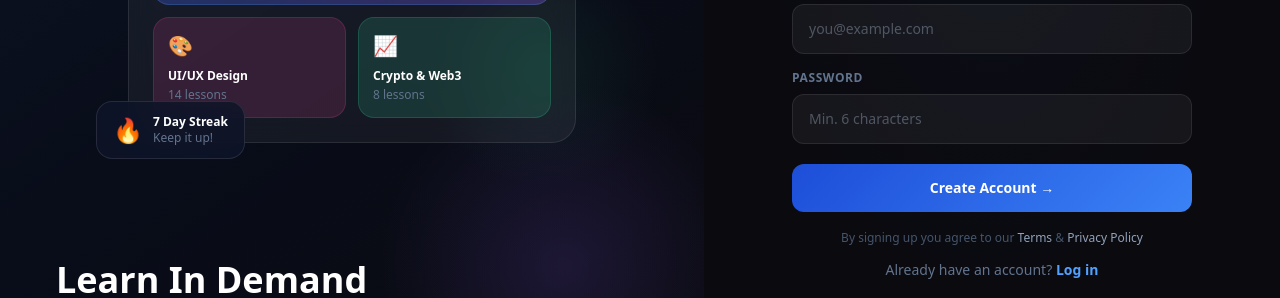
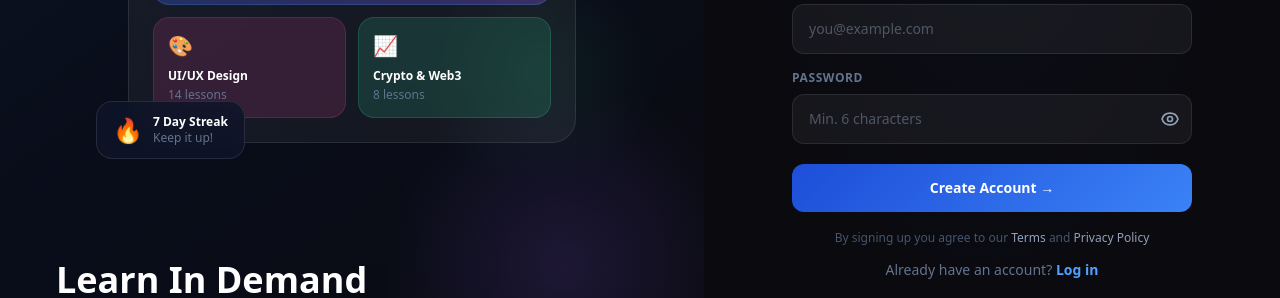
Before and after one commit to JesseJohn7/sabiskill, a Next.js app: page /signup in a window 1280 px wide. Shown: the part 413-711 px from the top of the page. Built offline with nearby package versions, Linux system fonts and the light colour scheme.

Commit message:
pass eye

```diff
--- a/app/signup/page.tsx
+++ b/app/signup/page.tsx
@@ -7,6 +7,7 @@ export default function SignupPage() {
   const [fullName, setFullName] = useState("");
   const [email, setEmail] = useState("");
   const [password, setPassword] = useState("");
+  const [showPassword, setShowPassword] = useState(false);
   const [error, setError] = useState<string | null>(null);
   const [success, setSuccess] = useState(false);
   const [loading, setLoading] = useState(false);
@@ -161,7 +162,6 @@ export default function SignupPage() {
         className="hidden lg:flex lg:w-[52%] xl:w-[55%] relative overflow-hidden flex-col"
         style={{ background: "linear-gradient(145deg, #0d1627 0%, #090d1a 50%, #0a0a0f 100%)" }}
       >
-        {/* Background glow orbs */}
         <div className="absolute top-[-120px] left-[-80px] w-[500px] h-[500px] rounded-full pointer-events-none"
           style={{ background: "radial-gradient(circle, rgba(59,130,246,0.2) 0%, transparent 65%)" }} />
         <div className="absolute bottom-[-80px] right-[-60px] w-[400px] h-[400px] rounded-full pointer-events-none"
@@ -169,20 +169,16 @@ export default function SignupPage() {
         <div className="absolute top-[45%] right-[5%] w-[250px] h-[250px] rounded-full pointer-events-none"
           style={{ background: "radial-gradient(circle, rgba(52,211,153,0.08) 0%, transparent 65%)" }} />
 
-        {/* Logo */}
         <div className="relative z-10 p-10 xl:p-14">
           <a href="/" className="text-2xl font-bold text-white tracking-tight">
             Sabi<span className="text-blue-400">skill</span>
           </a>
         </div>
 
-        {/* Main Illustration */}
         <div className="relative z-10 flex-1 flex items-center justify-center px-10 xl:px-16 pb-10">
           <div className="relative w-full max-w-md">
 
-            {/* Main screen mockup */}
             <div className="glass rounded-3xl p-5 xl:p-6 float-1">
-              {/* Mockup top bar */}
               <div className="flex items-center gap-2 mb-4">
                 <div className="w-2.5 h-2.5 rounded-full bg-red-400/60" />
                 <div className="w-2.5 h-2.5 rounded-full bg-yellow-400/60" />
@@ -190,9 +186,7 @@ export default function SignupPage() {
                 <div className="flex-1 mx-3 h-5 rounded-md" style={{ background: "rgba(255,255,255,0.06)" }} />
               </div>
 
-              {/* Course cards inside mockup */}
               <div className="space-y-3">
-                {/* Featured course */}
                 <div className="rounded-2xl overflow-hidden" style={{ background: "linear-gradient(135deg, rgba(37,99,235,0.3), rgba(139,92,246,0.3))", border: "1px solid rgba(96,165,250,0.2)" }}>
                   <div className="p-4">
                     <div className="flex items-start justify-between mb-3">
@@ -207,7 +201,6 @@ export default function SignupPage() {
                         </svg>
                       </div>
                     </div>
-                    {/* Progress bar */}
                     <div className="h-1.5 rounded-full w-full" style={{ background: "rgba(255,255,255,0.1)" }}>
                       <div className="h-1.5 rounded-full w-[65%]" style={{ background: "linear-gradient(90deg, #3b82f6, #8b5cf6)" }} />
                     </div>
@@ -218,12 +211,10 @@ export default function SignupPage() {
                   </div>
                 </div>
 
-                {/* Two small course cards */}
                 <div className="grid grid-cols-2 gap-3">
-                  {[
-                    { icon: "🎨", title: "UI/UX Design", lessons: "14 lessons", color: "rgba(236,72,153,0.15)", border: "rgba(236,72,153,0.2)" },
-                    { icon: "📈", title: "Crypto & Web3", lessons: "8 lessons", color: "rgba(52,211,153,0.15)", border: "rgba(52,211,153,0.2)" },
-                  ].map((c, i) => (
+                  {[{ icon: "🎨", title: "UI/UX Design", lessons: "14 lessons", color: "rgba(236,72,153,0.15)", border: "rgba(236,72,153,0.2)" },
+                    { icon: "📈", title: "Crypto & Web3", lessons: "8 lessons", color: "rgba(52,211,153,0.15)", border: "rgba(52,211,153,0.2)" }]
+                    .map((c, i) => (
                       <div key={i} className="rounded-2xl p-3.5" style={{ background: c.color, border: `1px solid ${c.border}` }}>
                         <div className="text-xl mb-2">{c.icon}</div>
                         <div className="text-white text-xs font-semibold leading-tight">{c.title}</div>
@@ -234,7 +225,7 @@ export default function SignupPage() {
               </div>
             </div>
 
-            {/* Floating badge — certificate */}
+            {/* Floating badges */}
             <div className="card-badge absolute -top-5 -right-5 xl:-right-8 rounded-2xl px-4 py-3 float-2">
               <div className="flex items-center gap-2.5">
                 <div className="w-8 h-8 rounded-xl flex items-center justify-center" style={{ background: "rgba(52,211,153,0.15)" }}>
@@ -249,7 +240,6 @@ export default function SignupPage() {
               </div>
             </div>
 
-            {/* Floating badge — streak */}
             <div className="card-badge absolute -bottom-4 -left-5 xl:-left-8 rounded-2xl px-4 py-3 float-3">
               <div className="flex items-center gap-2.5">
                 <div className="text-2xl">🔥</div>
@@ -260,7 +250,6 @@ export default function SignupPage() {
               </div>
             </div>
 
-            {/* Floating badge — live users */}
             <div className="card-badge absolute top-[45%] -left-6 xl:-left-10 rounded-2xl px-3 py-2.5 float-4">
               <div className="flex items-center gap-2">
                 <div className="relative">
@@ -273,7 +262,6 @@ export default function SignupPage() {
           </div>
         </div>
 
-        {/* Bottom tagline */}
         <div className="relative z-10 px-10 xl:px-14 pb-10">
           <h2 className="text-3xl xl:text-4xl font-bold text-white leading-tight">
             Learn In Demand<br />
@@ -288,21 +276,18 @@ export default function SignupPage() {
           style={{ background: "radial-gradient(ellipse at 50% 30%, rgba(59,130,246,0.04) 0%, transparent 60%)" }} />
 
         <div className="w-full max-w-[400px] relative z-10">
-
-          {/* Mobile logo */}
           <div className="lg:hidden text-center mb-7">
             <a href="/" className="text-2xl font-bold text-white tracking-tight">
               Sabi<span className="text-blue-400">skill</span>
             </a>
           </div>
 
-          {/* Heading */}
           <div className="fade-1 mb-7">
             <h2 className="text-2xl sm:text-3xl font-bold text-white mb-1.5">Create your account</h2>
             <p className="text-slate-500 text-sm">Start learning today completely free.</p>
           </div>
 
-          {/* Google */}
+          {/* Google Login */}
           <div className="fade-2 mb-5">
             <button
               onClick={handleGoogleLogin}
@@ -310,23 +295,21 @@ export default function SignupPage() {
               className="google-btn w-full flex items-center justify-center gap-3 px-4 py-3.5 rounded-xl text-sm font-medium text-slate-200 disabled:opacity-50"
             >
               <svg className="w-5 h-5 flex-shrink-0" viewBox="0 0 24 24">
-                <path fill="#4285F4" d="M22.56 12.25c0-.78-.07-1.53-.2-2.25H12v4.26h5.92c-.26 1.37-1.04 2.53-2.21 3.31v2.77h3.57c2.08-1.92 3.28-4.74 3.28-8.09z"/>
-                <path fill="#34A853" d="M12 23c2.97 0 5.46-.98 7.28-2.66l-3.57-2.77c-.98.66-2.23 1.06-3.71 1.06-2.86 0-5.29-1.93-6.16-4.53H2.18v2.84C3.99 20.53 7.7 23 12 23z"/>
-                <path fill="#FBBC05" d="M5.84 14.09c-.22-.66-.35-1.36-.35-2.09s.13-1.43.35-2.09V7.07H2.18C1.43 8.55 1 10.22 1 12s.43 3.45 1.18 4.93l2.85-2.22.81-.62z"/>
-                <path fill="#EA4335" d="M12 5.38c1.62 0 3.06.56 4.21 1.64l3.15-3.15C17.45 2.09 14.97 1 12 1 7.7 1 3.99 3.47 2.18 7.07l3.66 2.84c.87-2.6 3.3-4.53 6.16-4.53z"/>
+                <path fill="#4285F4" d="M22.56 12.25c0-.78-.07-1.53-.2-2.25H12v4.26h5.92c-.26 1.37-1.04 2.53-2.21 3.31v2.77h3.57c2.08-1.92 3.28-4.74 3.28-8.09z" />
+                <path fill="#34A853" d="M12 23c2.97 0 5.46-.98 7.28-2.66l-3.57-2.77c-.98.66-2.23 1.06-3.71 1.06-2.86 0-5.29-1.93-6.16-4.53H2.18v2.84C3.99 20.53 7.7 23 12 23z" />
+                <path fill="#FBBC05" d="M5.84 14.09c-.22-.66-.35-1.36-.35-2.09s.13-1.43.35-2.09V7.07H2.18C1.43 8.55 1 10.22 1 12s.43 3.45 1.18 4.93l2.85-2.22.81-.62z" />
+                <path fill="#EA4335" d="M12 5.38c1.62 0 3.06.56 4.21 1.64l3.15-3.15C17.45 2.09 14.97 1 12 1 7.7 1 3.99 3.47 2.18 7.07l3.66 2.84c.87-2.6 3.3-4.53 6.16-4.53z" />
               </svg>
               Continue with Google
             </button>
           </div>
 
-          {/* Divider */}
           <div className="fade-2 relative flex items-center gap-3 mb-5">
             <div className="flex-1 h-px" style={{ background: "linear-gradient(90deg, transparent, rgba(255,255,255,0.08), transparent)" }} />
             <span className="text-slate-600 text-xs">or with email</span>
             <div className="flex-1 h-px" style={{ background: "linear-gradient(90deg, transparent, rgba(255,255,255,0.08), transparent)" }} />
           </div>
 
-          {/* Form fields */}
           <form onSubmit={handleSignup} className="space-y-4">
             <div className="fade-3">
               <label className="block text-xs font-semibold text-slate-500 mb-2 uppercase tracking-wider">Full Name</label>
@@ -352,16 +335,38 @@ export default function SignupPage() {
               />
             </div>
 
-            <div className="fade-4">
-              <label className="block text-xs font-semibold text-slate-500 mb-2 uppercase tracking-wider">Password</label>
+            {/* Password Input with Toggle */}
+            <div className="fade-4 relative">
+              <label className="block text-xs font-semibold text-slate-500 mb-2 uppercase tracking-wider">
+                Password
+              </label>
+              <div className="relative">
                 <input
-                type="password"
+                  type={showPassword ? "text" : "password"}
                   value={password}
                   onChange={(e) => setPassword(e.target.value)}
                   placeholder="Min. 6 characters"
                   required
-                className="input-dark px-4 py-3.5 rounded-xl text-sm"
+                  className="input-dark px-4 py-3.5 pr-10 rounded-xl text-sm"
                 />
+                <button
+                  type="button"
+                  onClick={() => setShowPassword(!showPassword)}
+                  className="absolute inset-y-0 right-3 flex items-center text-slate-400 hover:text-white transition-all duration-200 ease-in-out transform hover:scale-110"
+                >
+                  {showPassword ? (
+                    <svg xmlns="http://www.w3.org/2000/svg" className="w-5 h-5" fill="none" viewBox="0 0 24 24" stroke="currentColor">
+                      <path strokeLinecap="round" strokeLinejoin="round" strokeWidth={2} d="M13.875 18.825A10.05 10.05 0 0112 19c-5.523 0-10-4.03-10-7s4.477-7 10-7c1.012 0 1.99.15 2.906.425M15 12a3 3 0 11-6 0 3 3 0 016 0z" />
+                      <path strokeLinecap="round" strokeLinejoin="round" strokeWidth={2} d="M3 3l18 18" />
+                    </svg>
+                  ) : (
+                    <svg xmlns="http://www.w3.org/2000/svg" className="w-5 h-5" fill="none" viewBox="0 0 24 24" stroke="currentColor">
+                      <path strokeLinecap="round" strokeLinejoin="round" strokeWidth={2} d="M15 12a3 3 0 11-6 0 3 3 0 016 0z" />
+                      <path strokeLinecap="round" strokeLinejoin="round" strokeWidth={2} d="M2.458 12C3.732 7.943 7.523 5 12 5c4.477 0 8.268 2.943 9.542 7-1.274 4.057-5.065 7-9.542 7-4.477 0-8.268-2.943-9.542-7z" />
+                    </svg>
+                  )}
+                </button>
+              </div>
             </div>
 
             {error && (
@@ -383,8 +388,8 @@ export default function SignupPage() {
                 {loading ? (
                   <span className="flex items-center justify-center gap-2">
                     <svg className="animate-spin w-4 h-4" fill="none" viewBox="0 0 24 24">
-                      <circle className="opacity-25" cx="12" cy="12" r="10" stroke="currentColor" strokeWidth="4"/>
-                      <path className="opacity-75" fill="currentColor" d="M4 12a8 8 0 018-8V0C5.373 0 0 5.373 0 12h4z"/>
+                      <circle className="opacity-25" cx="12" cy="12" r="10" stroke="currentColor" strokeWidth="4" />
+                      <path className="opacity-75" fill="currentColor" d="M4 12a8 8 0 018-8V0C5.373 0 0 5.373 0 12h4z" />
                     </svg>
                     Creating account...
                   </span>
@@ -396,7 +401,7 @@ export default function SignupPage() {
           <p className="fade-5 text-center text-xs text-slate-600 mt-4 leading-relaxed">
             By signing up you agree to our{" "}
             <a href="#" className="text-slate-400 hover:text-white transition-colors">Terms</a>
-            {" "}&{" "}
+            {" "}and{" "}
             <a href="#" className="text-slate-400 hover:text-white transition-colors">Privacy Policy</a>
           </p>
 
```
Also changed, not shown: components/Hero.tsx (line endings or trailing spaces). Lines whose indentation alone changed are shown as unchanged.
